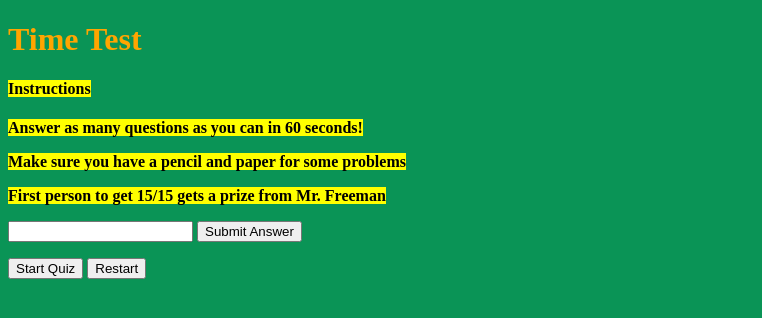
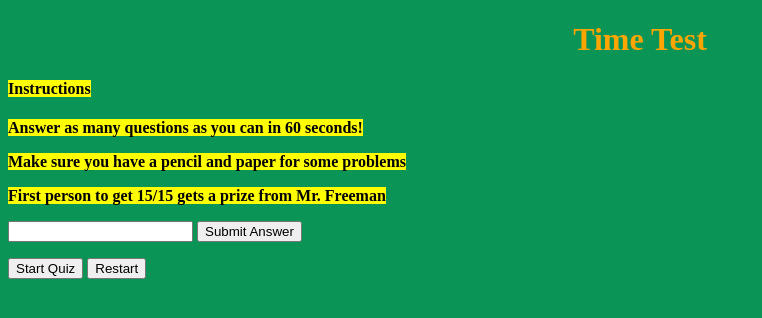
Before and after one commit to TimeTest2/TimeTest2.github.io, a plain HTML site: page index.html in a window 1280 px wide. Shown: the whole page, without its empty margins (0-762 px from the left). Drawn offline with Linux system fonts and the light colour scheme.

Commit message:
Update index.html

```diff
--- a/index.html
+++ b/index.html
@@ -106,7 +106,7 @@
   </head>
   <body>
     <div id="quiz">
-      <h1><strong class="title">Time Test</strong></h1>
+      <h1><strong class="title"><center>Time Test</center></strong></h1>
       <h4><strong class ="Intro">Instructions</strong></h4>
       <p><strong class ="Intro">Answer as many questions as you can in 60 seconds!</strong></p>
       <p><strong class ="Intro">Make sure you have a pencil and paper for some problems</strong></p>
```
